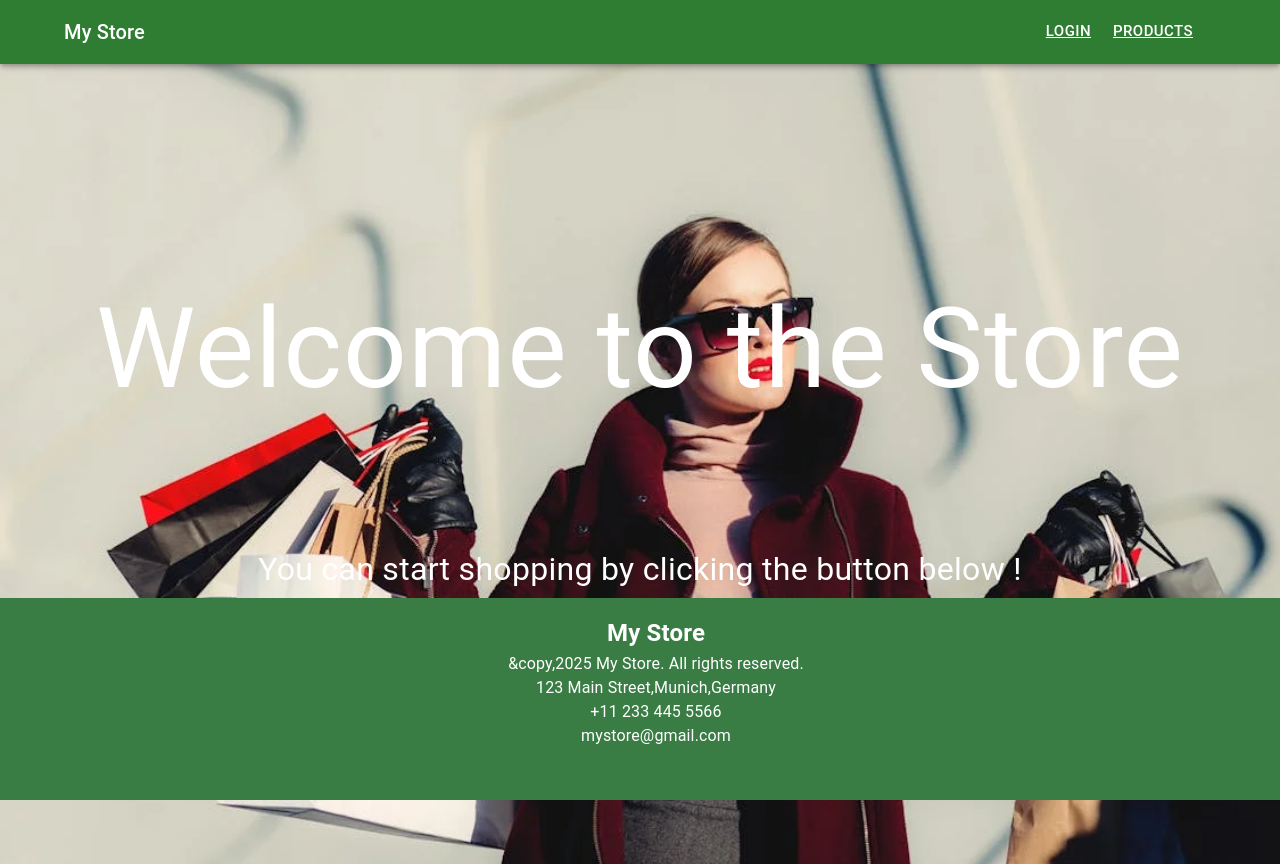
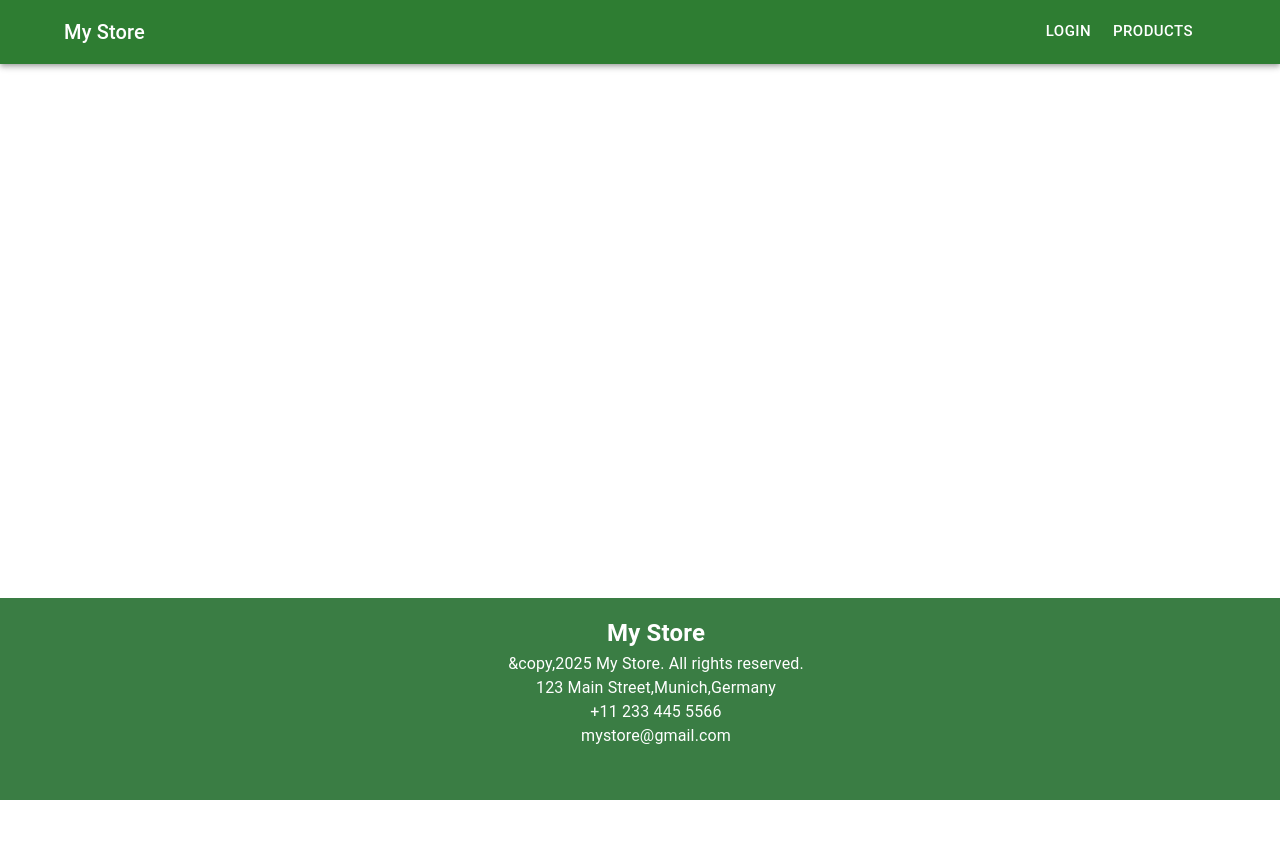
Before and after one commit to Hasireddy/Ecommerce, a React (Create React App) app in the folder client/: page / in a window 1280 px wide. After the commit the page ends 800 px from the top, so only its background shows below. Built offline with nearby package versions, Linux system fonts and the light colour scheme; some icons are missing.

Commit message:
small css updates

```diff
--- a/client/src/App.js
+++ b/client/src/App.js
@@ -17,7 +17,7 @@ function App() {
           <div className="App">
           <Header/>
           <Routes>
-            <Route path="/" element={<Home />} />
+            <Route path="/home" element={<Home />} />
             <Route path="/login" element={<Login />} />
             <Route path="/register" element={<Register/>} />
             <Route path="/products" element={<Products/>}/>
--- a/client/src/components/Footer.js
+++ b/client/src/components/Footer.js
@@ -1,4 +1,4 @@
-import {AppBar,Box,Typography} from '@mui/material';
+import {Box,Typography} from '@mui/material';
 import InstagramIcon from '@mui/icons-material/Instagram';
 import FacebookIcon from '@mui/icons-material/Facebook';
 import LinkedInIcon from '@mui/icons-material/LinkedIn';
--- a/client/src/components/Header.js
+++ b/client/src/components/Header.js
@@ -29,10 +29,10 @@ function Header()
                     <IconButton color="inherit">
                         <MenuIcon/>
                     </IconButton>
-                    <Typography variant="h6" component="div" sx={{ flexGrow: 1, display: { xs: 'none', sm: 'block' } }}>My Store</Typography>
+                    <Typography variant="h6" component={Link} to="/home" sx={{ flexGrow: 1, display: { xs: 'none', sm: 'block' ,color:'white',textDecoration: 'none'}}}>My Store</Typography>
                     <Box sx={{ display: { xs: 'none', sm: 'block' } }}>
-                            <Button color="white" size="large" as={Link} to="/login">Login</Button>
-                            <Button color="white" size="large" as={Link} to="/products">Products</Button>
+                            <Button color="white" size="large" as={Link} to="/login"  sx={{textDecoration: 'none'}}>Login</Button>
+                            <Button color="white" size="large" as={Link} to="/products" sx={{textDecoration: 'none'}}>Products</Button>
                             <IconButton aria-label="cart" component={Link} to="/cart" size="large" sx={{ color: 'white' }}>
                                 <StyledBadge badgeContent={itemsCount} color="secondary">
                                     <ShoppingCartIcon />
```
